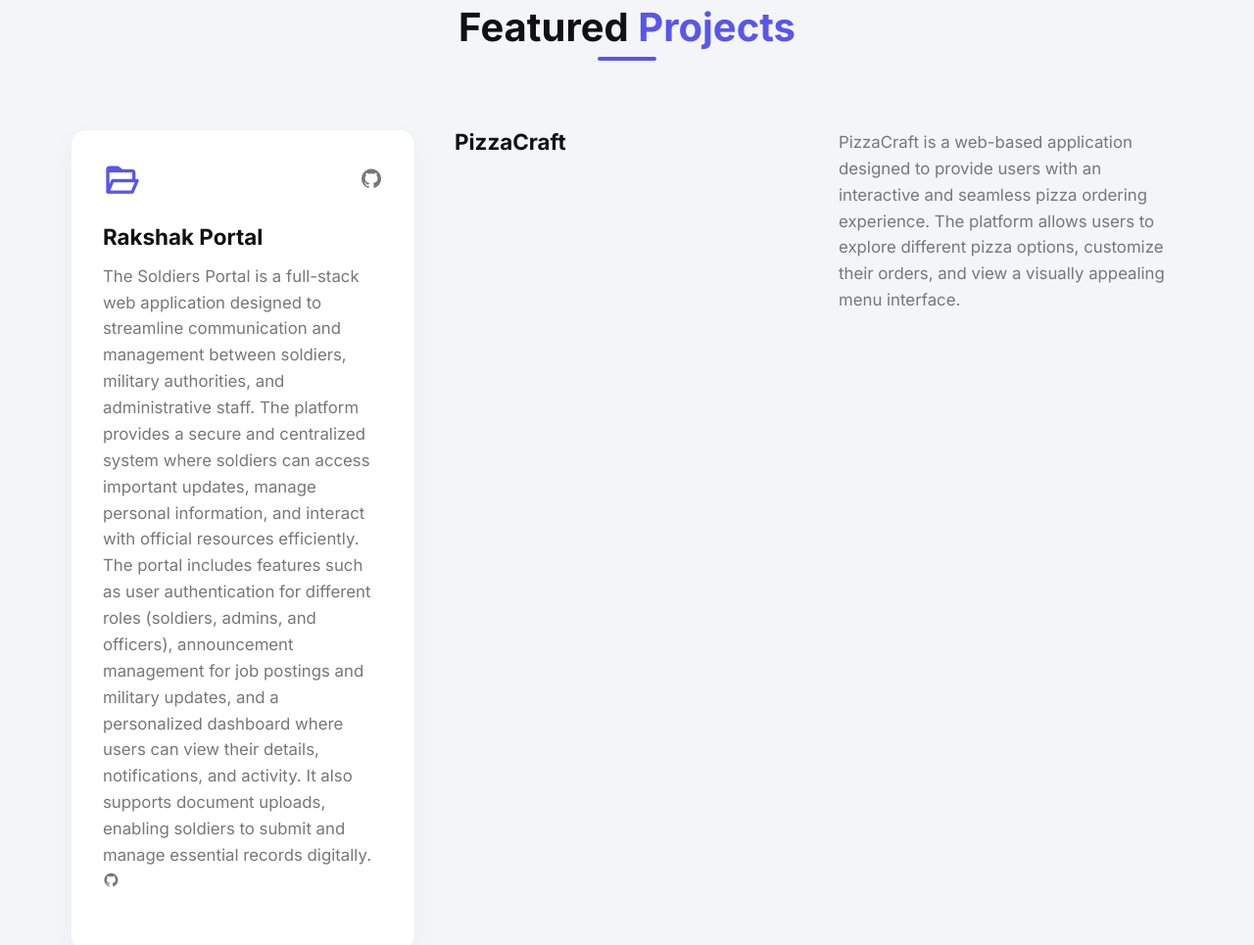
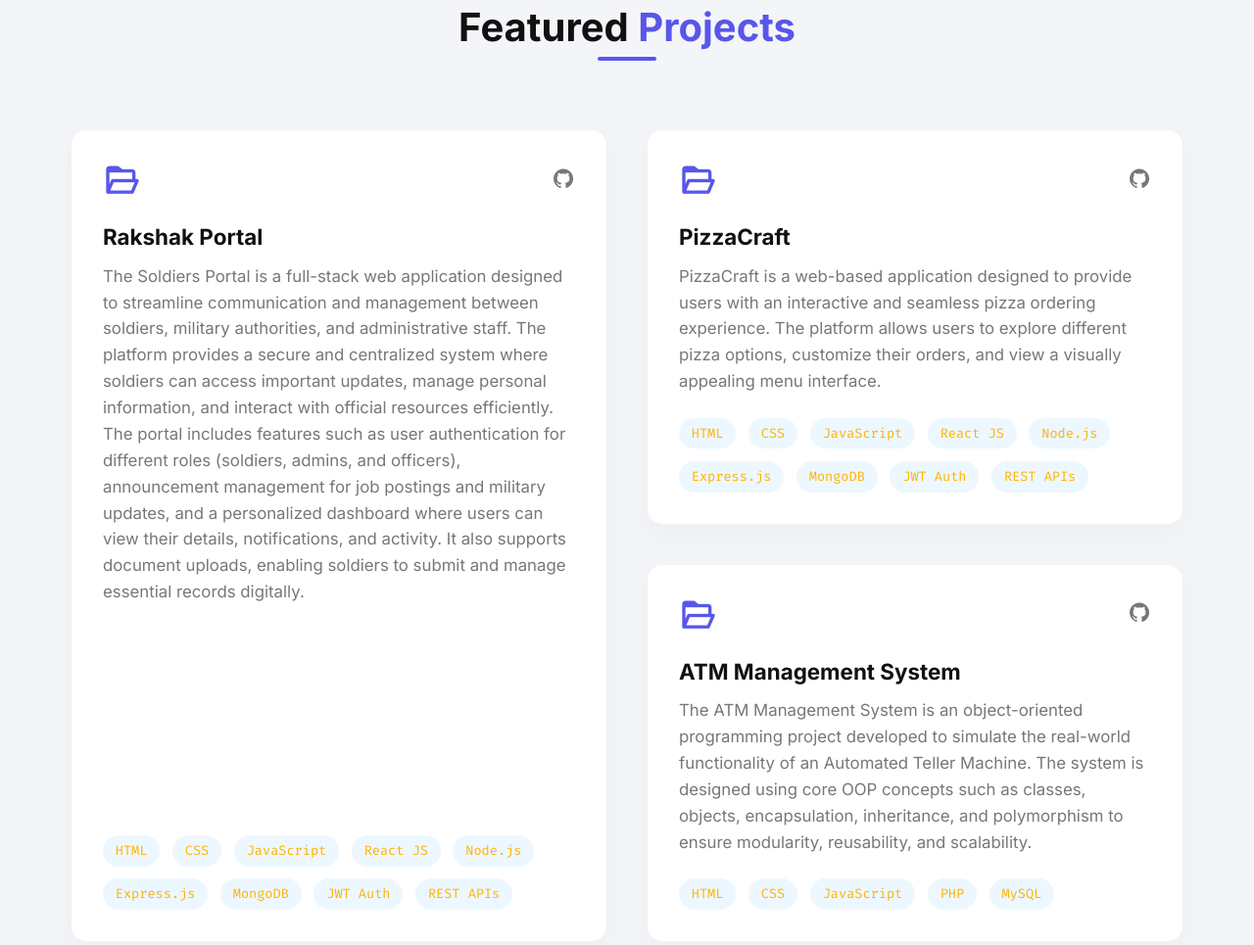
Before and after one commit to Priyanshu030804/Portfolio, a plain HTML site: page index.html in a window 1280 px wide. Shown: the part 3488-4453 px from the top of the page at 98% size. Drawn offline with nearby package versions, Linux system fonts and the light colour scheme.

Commit message:
final changes

```diff
--- a/index.html
+++ b/index.html
@@ -220,30 +220,19 @@
                         <div class="project-header">
                             <i class='bx bx-folder-open project-icon'></i>
                             <div class="project-links">
-
-                                <a href="https://github.com/Priyanshu030804/Rakshak-Portal" target="_blank"
+                                <a href="https://github.com/Priyanshu030804/PizzaCraft-Real-Time-Pizza-Ordering-System" target="_blank"
                                     title="GitHub Repository"><i class='bx bxl-github'></i></a>
                             </div>
                         </div>
                         <h3 class="project-title">Rakshak Portal</h3>
                         <p class="project-desc">
                             The Soldiers Portal is a full-stack web application designed to streamline communication and management between soldiers, military authorities, and administrative staff. The platform provides a secure and centralized system where soldiers can access important updates, manage personal information, and interact with official resources efficiently. The portal includes features such as user authentication for different roles (soldiers, admins, and officers), announcement management for job postings and military updates, and a personalized dashboard where users can view their details, notifications, and activity. It also supports document uploads, enabling soldiers to submit and manage essential records digitally.
-
-                                <a href="https://github.com/Priyanshu030804/PizzaCraft-Real-Time-Pizza-Ordering-System" target="_blank"
-                                    title="GitHub Repository"><i class='bx bxl-github'></i></a>
-                            </div>
-                        </div>
-                        <h3 class="project-title">PizzaCraft</h3>
-                        <p class="project-desc">
-                            PizzaCraft is a web-based application designed to provide users with an interactive and seamless pizza ordering experience. The platform allows users to explore different pizza options, customize their orders, and view a visually appealing menu interface.
-
                         </p>
                         <div class="project-tech">
                             <span>HTML</span>
                             <span>CSS</span>
                             <span>JavaScript</span>
                             <span>React JS</span>
-
                             <span>Node.js</span>
                             <span>Express.js</span>
                             <span>MongoDB</span>
@@ -286,7 +275,7 @@
                         <div class="project-header">
                             <i class='bx bx-folder-open project-icon'></i>
                             <div class="project-links">
-                                <a href="https://github.com/Priyanshu030804/ATM-Mangement-System" target="_blank"
+                                <a href="https://github.com/Aditya12308097/FullStackProject" target="_blank"
                                     title="GitHub Repository"><i class='bx bxl-github'></i></a>
                             </div>
                         </div>
@@ -295,11 +284,11 @@
                             The ATM Management System is an object-oriented programming project developed to simulate the real-world functionality of an Automated Teller Machine. The system is designed using core OOP concepts such as classes, objects, encapsulation, inheritance, and polymorphism to ensure modularity, reusability, and scalability.
                         </p>
                         <div class="project-tech">
-                            <span>C</span>
-                            <span>C++</span>
-                            <span>OOPS</span>
-                            <span>File Handling</span>
-
+                            <span>HTML</span>
+                            <span>CSS</span>
+                            <span>JavaScript</span>
+                            <span>PHP</span>
+                            <span>MySQL</span>
                         </div>
                     </div>
                 </div>
```
